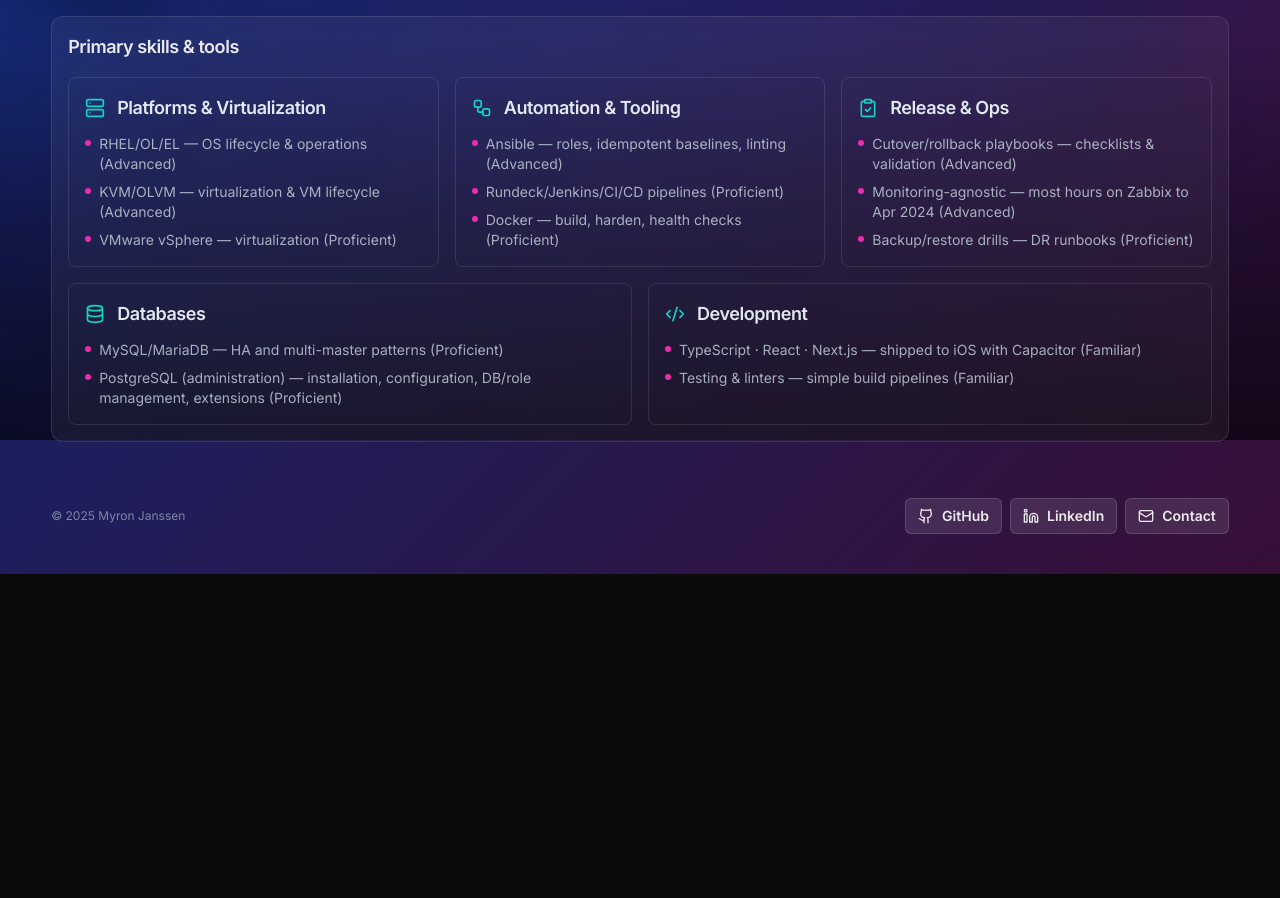
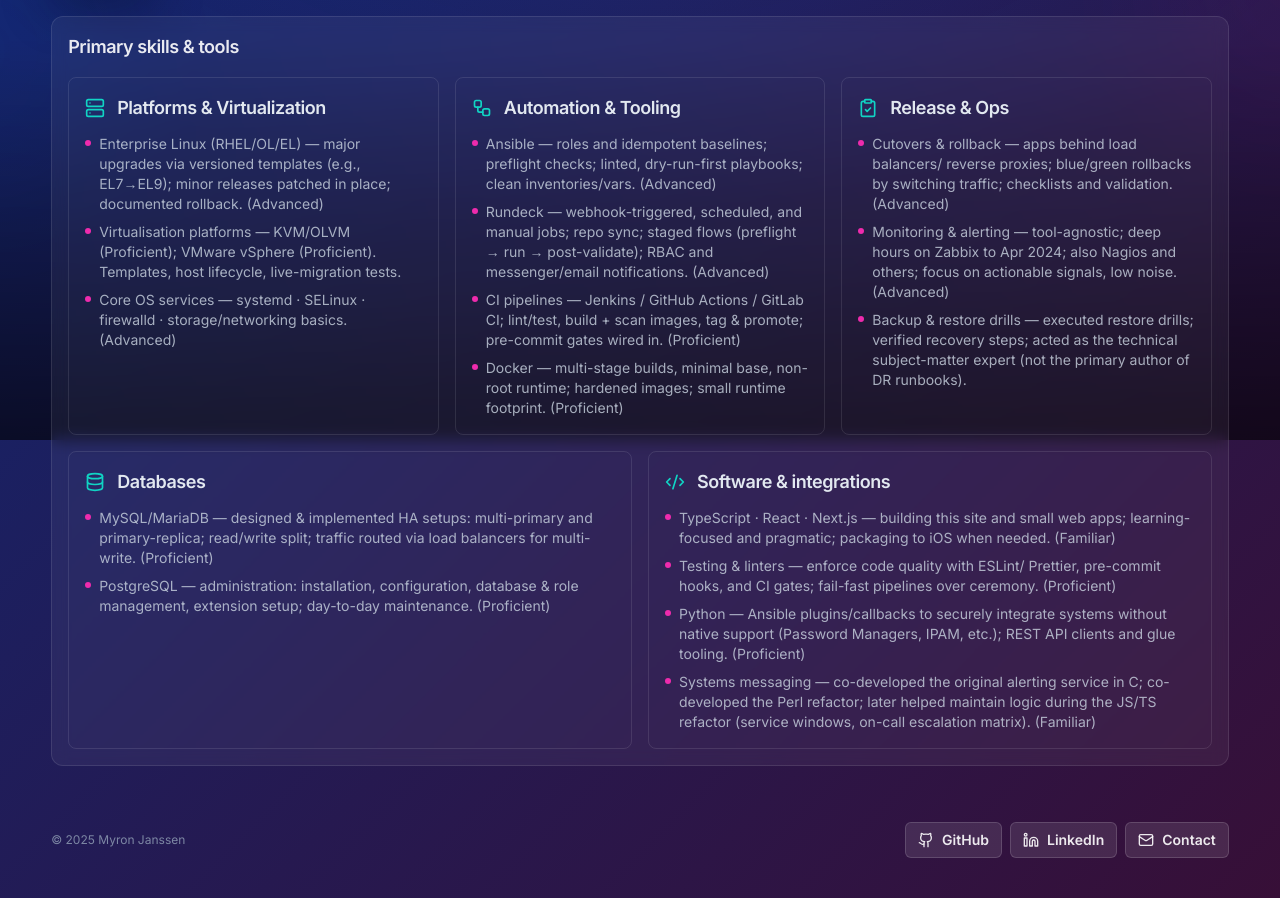
Before and after one commit to XIIISins/portfolio, a Next.js app: page /skills in a window 1280 px wide. Shown: the part 360-1258 px from the top of the page. Before the commit the page ends 934 px from the top, so only its background shows below. Built offline with nearby package versions, Linux system fonts and the light colour scheme.

Commit message:
fix: update content on skills and code pages

```diff
--- a/src/app/code/page.tsx
+++ b/src/app/code/page.tsx
@@ -8,6 +8,7 @@ import {
 } from "@/components/ui/tooltip";
 import { Code, ExternalLink } from "lucide-react";
 import Link from "next/link";
+import { CodeBlock } from "../../components/ui/code-block";
 
 export default function CodePage() {
   return (
@@ -28,15 +29,57 @@ export default function CodePage() {
           <div className="rounded-lg border border-white/10 p-4">
             <div className="flex items-center gap-3 mb-3">
               <Code className="h-5 w-5 text-brand-secondary" />
-              <CardTitle className="text-lg">HeyLeaf</CardTitle>
+              <CardTitle className="text-lg">
+                HeyLeaf (private, pre-release)
+              </CardTitle>
             </div>
             <div className="text-sm text-slate-300/80 space-y-2">
               <div className="flex items-start gap-2">
                 <span>
-                  HeyLeaf is a privacy-focused plant care app. Allows users to
-                  add and identify plants, keep track of their growth and setup
-                  reminders via care schedules. It is built with React,
-                  Capacitor, Tailwind CSS, and Supabase.
+                  Privacy-friendly plant care app. Guest mode (local data), fast
+                  add flow, simple care schedules. Built as a React web app and
+                  packaged to iOS with Capacitor.
+                </span>
+              </div>
+              <div className="flex items-start gap-2">
+                <span>
+                  <span className="font-bold">Status:</span> Private,
+                  pre-release
+                </span>
+              </div>
+              <div className="flex items-start gap-2">
+                <span>
+                  <span className="font-bold">Peek the code: </span>
+                  Snippet below, request read-only access if needed
+                </span>
+              </div>
+              <div className="flex items-start gap-2">
+                <span>
+                  <span className="font-bold">Stack:</span> React, Capacitor
+                  (iOS), Tailwind CSS, Supabase
+                </span>
+              </div>
+              <div className="flex items-start gap-2">
+                <CodeBlock
+                  language="typescript"
+                  className="mt-4"
+                  filename="src/lib/identifyPlant.ts"
+                >
+                  {`export async function identifyPlant(api: string, file: File, organs='leaf') {
+  const fd = new FormData()
+  fd.append('images', file)
+  fd.append('organs', organs)
+  const r = await fetch(api, { method: 'POST', body: fd })
+  if (!r.ok) throw new Error(\`HTTP \${r.status}\`)
+  return r.json()
+}`}
+                </CodeBlock>
+              </div>
+              <div className="flex items-start gap-2 py-4">
+                <span>
+                  <span className="font-bold">Next steps: </span>
+                  UI/UX redesign for web, polishing iOS app, start packaging
+                  Android app, Easier sign-up (SSO with multiple providers)
                 </span>
               </div>
               <div className="flex items-center gap-2">
@@ -80,14 +123,48 @@ export default function CodePage() {
           <div className="rounded-lg border border-white/10 p-4">
             <div className="flex items-center gap-3 mb-3">
               <Code className="h-5 w-5 text-brand-secondary" />
-              <CardTitle className="text-lg">Portfolio</CardTitle>
+              <CardTitle className="text-lg">Portfolio (Public)</CardTitle>
             </div>
             <div className="text-sm text-slate-300/80 space-y-2">
               <div className="flex items-start gap-2">
                 <span>
-                  This portfolio is built with Next.js, Tailwind CSS, and Shadcn
-                  UI.
+                  <span className="font-bold">This site: </span>
+                  Minimal, fast, accessible; outcome-first content with real
+                  code receipts. Next.js 14 (App Router), TypeScript, Tailwind,
+                  shadcn/ui, Lucide.
                 </span>
+              </div>
+              <div className="flex items-start gap-2">
+                <span>
+                  <span className="font-bold">Status: </span>
+                  Public, open-source, in development
+                </span>
+              </div>
+              <div className="flex items-start gap-2">
+                <span>
+                  <span className="font-bold">Highlights: </span>
+                  client-island terminal with syntax highlighting, 3 outcome
+                  cards, strict TS
+                </span>
+              </div>
+              <div className="flex items-start gap-2">
+                <CodeBlock
+                  language="docker"
+                  className="mt-4"
+                  filename="Dockerfile"
+                >
+                  {`# Dockerfile (Next.js 14 standalone)
+FROM node:20-alpine AS build
+WORKDIR /app
+COPY package.json pnpm-lock.yaml ./
+RUN corepack enable && pnpm i --frozen-lockfile
+COPY . . && pnpm build
+FROM node:20-alpine AS run
+ENV NODE_ENV=production
+COPY --from=build /app/.next/standalone /app/.next/static /app/public ./
+USER node
+CMD ["node","server.js"]`}
+                </CodeBlock>
               </div>
               <div className="flex items-center gap-2 mt-4">
                 <Button
--- a/src/app/skills/page.tsx
+++ b/src/app/skills/page.tsx
@@ -55,15 +55,26 @@ export default function SkillsPage() {
             <div className="text-sm text-slate-300/80 space-y-2">
               <div className="flex items-start gap-2">
                 <span className="inline-flex h-1.5 w-1.5 rounded-full mt-1.5 flex-shrink-0 bg-brand-accent"></span>
-                <span>RHEL/OL/EL — OS lifecycle & operations (Advanced)</span>
+                <span>
+                  Enterprise Linux (RHEL/OL/EL) — major upgrades via versioned
+                  templates (e.g., EL7→EL9); minor releases patched in place;
+                  documented rollback. (Advanced)
+                </span>
               </div>
               <div className="flex items-start gap-2">
                 <span className="inline-flex h-1.5 w-1.5 rounded-full mt-1.5 flex-shrink-0 bg-brand-accent"></span>
-                <span>KVM/OLVM — virtualization & VM lifecycle (Advanced)</span>
+                <span>
+                  Virtualisation platforms — KVM/OLVM (Proficient); VMware
+                  vSphere (Proficient). Templates, host lifecycle,
+                  live-migration tests.
+                </span>
               </div>
               <div className="flex items-start gap-2">
                 <span className="inline-flex h-1.5 w-1.5 rounded-full mt-1.5 flex-shrink-0 bg-brand-accent"></span>
-                <span>VMware vSphere — virtualization (Proficient)</span>
+                <span>
+                  Core OS services — systemd · SELinux · firewalld ·
+                  storage/networking basics. (Advanced)
+                </span>
               </div>
             </div>
           </div>
@@ -77,16 +88,33 @@ export default function SkillsPage() {
               <div className="flex items-start gap-2">
                 <span className="inline-flex h-1.5 w-1.5 rounded-full mt-1.5 flex-shrink-0 bg-brand-accent"></span>
                 <span>
-                  Ansible — roles, idempotent baselines, linting (Advanced)
+                  Ansible — roles and idempotent baselines; preflight checks;
+                  linted, dry-run-first playbooks; clean inventories/vars.
+                  (Advanced)
                 </span>
               </div>
               <div className="flex items-start gap-2">
                 <span className="inline-flex h-1.5 w-1.5 rounded-full mt-1.5 flex-shrink-0 bg-brand-accent"></span>
-                <span>Rundeck/Jenkins/CI/CD pipelines (Proficient)</span>
+                <span>
+                  Rundeck — webhook-triggered, scheduled, and manual jobs; repo
+                  sync; staged flows (preflight → run → post-validate); RBAC and
+                  messenger/email notifications. (Advanced)
+                </span>
               </div>
               <div className="flex items-start gap-2">
                 <span className="inline-flex h-1.5 w-1.5 rounded-full mt-1.5 flex-shrink-0 bg-brand-accent"></span>
-                <span>Docker — build, harden, health checks (Proficient)</span>
+                <span>
+                  CI pipelines — Jenkins / GitHub Actions / GitLab CI;
+                  lint/test, build + scan images, tag & promote; pre-commit
+                  gates wired in. (Proficient)
+                </span>
+              </div>
+              <div className="flex items-start gap-2">
+                <span className="inline-flex h-1.5 w-1.5 rounded-full mt-1.5 flex-shrink-0 bg-brand-accent"></span>
+                <span>
+                  Docker — multi-stage builds, minimal base, non-root runtime;
+                  hardened images; small runtime footprint. (Proficient)
+                </span>
               </div>
             </div>
           </div>
@@ -100,20 +128,26 @@ export default function SkillsPage() {
               <div className="flex items-start gap-2">
                 <span className="inline-flex h-1.5 w-1.5 rounded-full mt-1.5 flex-shrink-0 bg-brand-accent"></span>
                 <span>
-                  Cutover/rollback playbooks — checklists & validation
-                  (Advanced)
+                  Cutovers & rollback — apps behind load balancers/ reverse
+                  proxies; blue/green rollbacks by switching traffic; checklists
+                  and validation. (Advanced)
                 </span>
               </div>
               <div className="flex items-start gap-2">
                 <span className="inline-flex h-1.5 w-1.5 rounded-full mt-1.5 flex-shrink-0 bg-brand-accent"></span>
                 <span>
-                  Monitoring-agnostic — most hours on Zabbix to Apr 2024
-                  (Advanced)
+                  Monitoring & alerting — tool-agnostic; deep hours on Zabbix to
+                  Apr 2024; also Nagios and others; focus on actionable signals,
+                  low noise. (Advanced)
                 </span>
               </div>
               <div className="flex items-start gap-2">
                 <span className="inline-flex h-1.5 w-1.5 rounded-full mt-1.5 flex-shrink-0 bg-brand-accent"></span>
-                <span>Backup/restore drills — DR runbooks (Proficient)</span>
+                <span>
+                  Backup & restore drills — executed restore drills; verified
+                  recovery steps; acted as the technical subject-matter expert
+                  (not the primary author of DR runbooks).
+                </span>
               </div>
             </div>
           </div>
@@ -130,14 +164,18 @@ export default function SkillsPage() {
                   <div className="flex items-start gap-2">
                     <span className="inline-flex h-1.5 w-1.5 rounded-full mt-1.5 flex-shrink-0 bg-brand-accent"></span>
                     <span>
-                      MySQL/MariaDB — HA and multi-master patterns (Proficient)
+                      MySQL/MariaDB — designed & implemented HA setups:
+                      multi-primary and primary-replica; read/write split;
+                      traffic routed via load balancers for multi-write.
+                      (Proficient)
                     </span>
                   </div>
                   <div className="flex items-start gap-2">
                     <span className="inline-flex h-1.5 w-1.5 rounded-full mt-1.5 flex-shrink-0 bg-brand-accent"></span>
                     <span>
-                      PostgreSQL (administration) — installation, configuration,
-                      DB/role management, extensions (Proficient)
+                      PostgreSQL — administration: installation, configuration,
+                      database & role management, extension setup; day-to-day
+                      maintenance. (Proficient)
                     </span>
                   </div>
                 </div>
@@ -145,20 +183,42 @@ export default function SkillsPage() {
               <div className=" rounded-lg border border-white/10 p-4">
                 <div className="flex items-center gap-3 mb-3">
                   <Code2 className="h-5 w-5 text-brand-secondary" />
-                  <CardTitle className="text-lg">Development</CardTitle>
+                  <CardTitle className="text-lg">
+                    Software & integrations
+                  </CardTitle>
                 </div>
                 <div className="text-sm text-slate-300/80 space-y-2">
                   <div className="flex items-start gap-2">
                     <span className="inline-flex h-1.5 w-1.5 rounded-full mt-1.5 flex-shrink-0 bg-brand-accent"></span>
                     <span>
-                      TypeScript · React · Next.js — shipped to iOS with
-                      Capacitor (Familiar)
+                      TypeScript · React · Next.js — building this site and
+                      small web apps; learning-focused and pragmatic; packaging
+                      to iOS when needed. (Familiar)
                     </span>
                   </div>
                   <div className="flex items-start gap-2">
                     <span className="inline-flex h-1.5 w-1.5 rounded-full mt-1.5 flex-shrink-0 bg-brand-accent"></span>
                     <span>
-                      Testing & linters — simple build pipelines (Familiar)
+                      Testing & linters — enforce code quality with ESLint/
+                      Prettier, pre-commit hooks, and CI gates; fail-fast
+                      pipelines over ceremony. (Proficient)
+                    </span>
+                  </div>
+                  <div className="flex items-start gap-2">
+                    <span className="inline-flex h-1.5 w-1.5 rounded-full mt-1.5 flex-shrink-0 bg-brand-accent"></span>
+                    <span>
+                      Python — Ansible plugins/callbacks to securely integrate
+                      systems without native support (Password Managers, IPAM,
+                      etc.); REST API clients and glue tooling. (Proficient)
+                    </span>
+                  </div>
+                  <div className="flex items-start gap-2">
+                    <span className="inline-flex h-1.5 w-1.5 rounded-full mt-1.5 flex-shrink-0 bg-brand-accent"></span>
+                    <span>
+                      Systems messaging — co-developed the original alerting
+                      service in C; co-developed the Perl refactor; later helped
+                      maintain logic during the JS/TS refactor (service windows,
+                      on-call escalation matrix). (Familiar)
                     </span>
                   </div>
                 </div>
```
